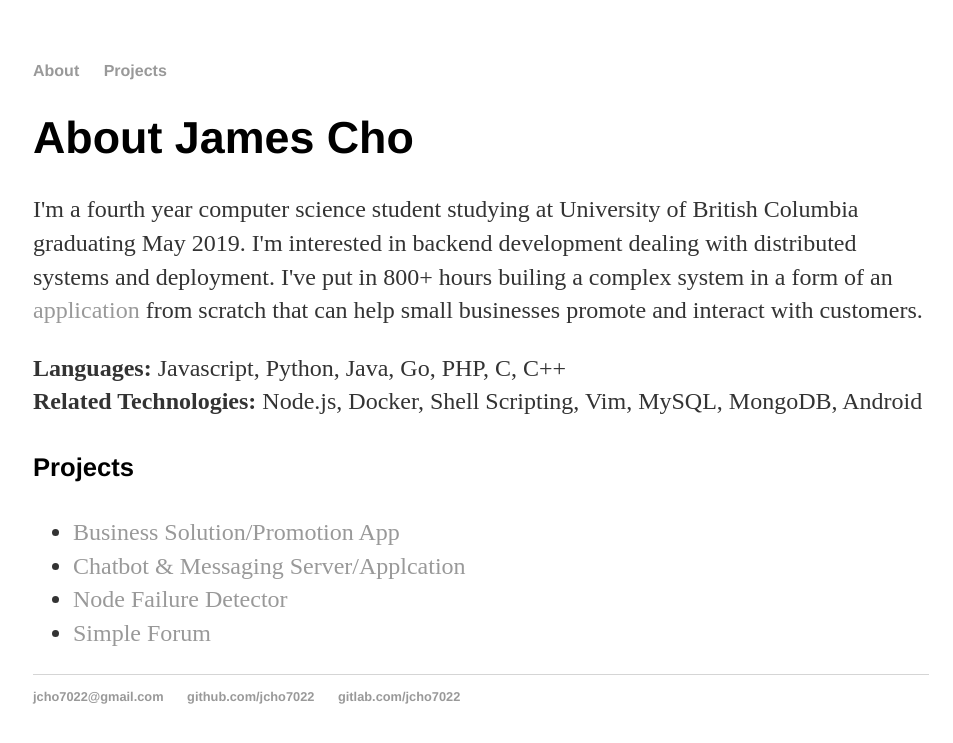
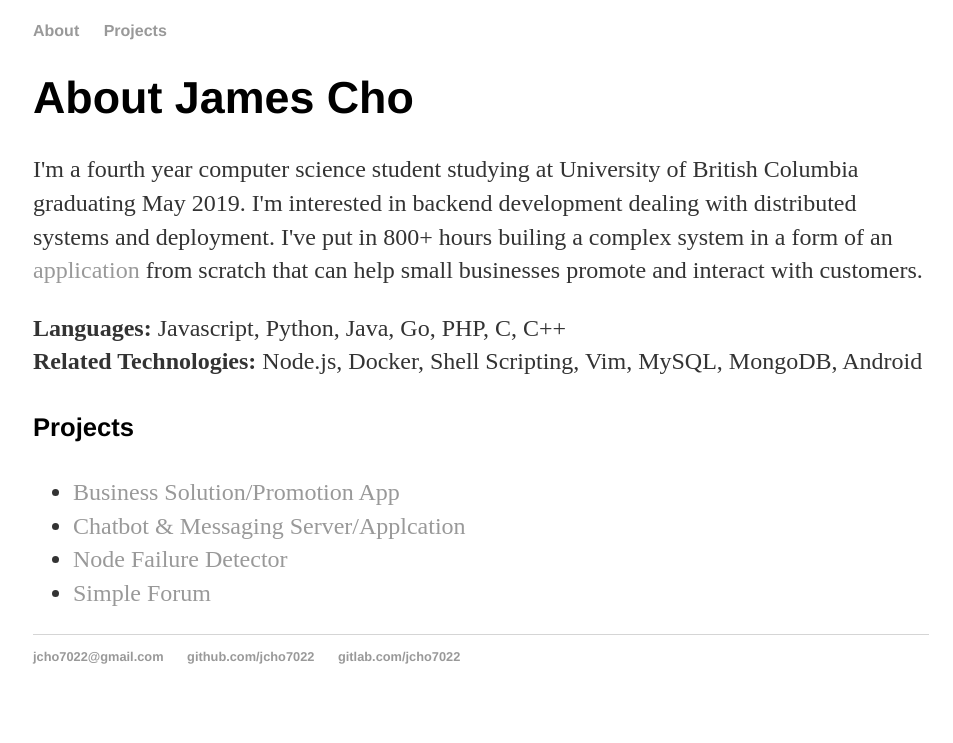
Before and after one commit to jcho7022/jcho7022.github.io, a Jekyll site: the page built from index.html, in a window 1280 px wide. Shown: the top 743 px of the page, without its empty margins (159-1112 px from the left). Built offline with Jekyll 4.4.1, drawn with Linux system fonts in a browser that asks for light colours.

Commit message:
Update main.css

```diff
--- a/css/main.css
+++ b/css/main.css
@@ -1,4 +1,4 @@
-body { margin: 60px auto; width: 70%; }
+body { margin: 20px auto; width: 70%; }
 
 a { text-decoration: none; color: #999; }
 a:hover { text-decoration: underline; }
```
